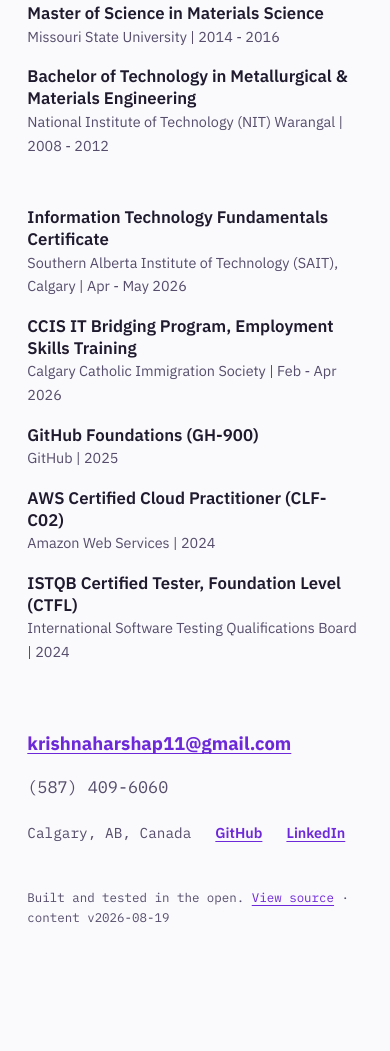
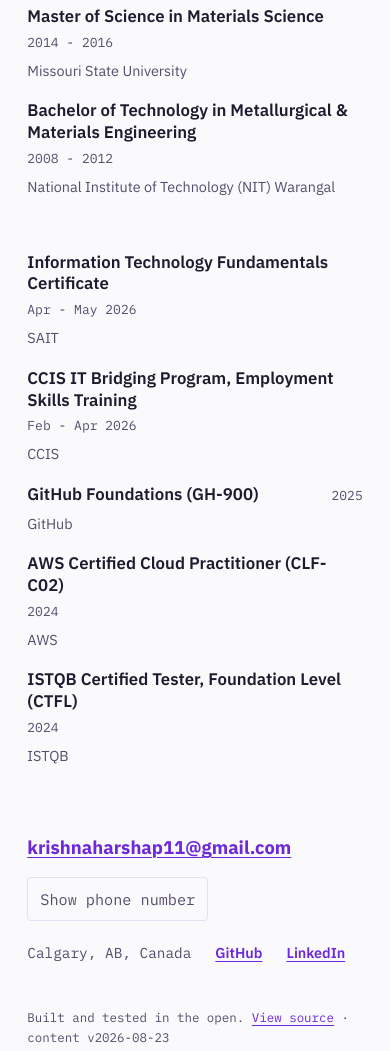
Before and after one commit to krishnaharshap/professional-website-resume, a website with bundled scripts: page index.html in a window 390 px wide. Shown: the part 10917-11968 px from the top of the page. Before the commit the page ends 11913 px from the top, so only its background shows below. Built offline with nearby package versions, Linux system fonts and the light colour scheme.

Commit message:
Defer phone number to a click-to-reveal control, tighten credentials layout
The phone number sat in plain static HTML in two places: the contact
block's no-JS fallback and the print-only contact line, both readable
by a plain fetch of the page before any JS runs. Replaced the visible
rendering with a "Show phone number" button that builds a real tel:
link from the already-fetched resume data on click, moving focus to
the new link so the reveal doubles as the announcement for screen
readers without a redundant aria-live callout. Dropped the phone from
the static fallback entirely, matching the page's existing no-JS
posture; the print line now fills in during hydration instead of
shipping as static text.

This narrows exposure to casual scraping of rendered HTML - it does
not and cannot hide data/resume-data.json itself, which has to stay
fetchable for the rest of the page to hydrate.

Credentials entries also get the same head/duration split already
used one section up in Experience, and certification issuers are
trimmed to the abbreviations already used elsewhere in this same data
(SAIT, CCIS, AWS, ISTQB) rather than their full names, cutting visual
density without dropping any actual information.

```diff
--- a/css/styles.css
+++ b/css/styles.css
@@ -354,7 +354,17 @@ a:hover { text-decoration-thickness: 2px; }
   margin-bottom: 2.5rem;
 }
 .credential-item { margin-bottom: 1.1rem; }
-.credential-item p { color: var(--text-2); font-size: 0.9em; }
+.credential-head {
+  display: flex;
+  flex-wrap: wrap;
+  justify-content: space-between;
+  align-items: baseline;
+  gap: 0.25rem 1.5rem;
+  margin: 0.2rem 0 0.35rem;
+}
+.credential-head h3 { margin: 0; }
+.credential-duration { font-size: 0.8125rem; color: var(--text-2); white-space: nowrap; }
+.credential-item p { color: var(--text-2); font-size: 0.9em; margin: 0; }
 
 /* Contact is grouped in two tiers: primary (email, phone) reads first and
    largest since it is the actual reach-out action; secondary (location,
@@ -376,6 +386,18 @@ a:hover { text-decoration-thickness: 2px; }
   align-items: center;
 }
 .contact-primary span { font-size: 1.05rem; color: var(--text-2); }
+.phone-reveal {
+  font-family: "IBM Plex Mono", ui-monospace, monospace;
+  font-size: 0.95rem;
+  color: var(--text-2);
+  background: none;
+  border: 1px solid var(--border);
+  border-radius: 4px;
+  padding: 0.35rem 0.75rem;
+  min-height: 44px;
+  cursor: pointer;
+}
+.phone-reveal:hover, .phone-reveal:focus-visible { border-color: var(--accent); color: var(--accent); }
 .contact-secondary {
   display: flex;
   flex-wrap: wrap;
--- a/data/resume-data.json
+++ b/data/resume-data.json
@@ -256,12 +256,12 @@
   "certifications": [
     {
       "name": "Information Technology Fundamentals Certificate",
-      "issuer": "Southern Alberta Institute of Technology (SAIT), Calgary",
+      "issuer": "SAIT",
       "year": "Apr - May 2026"
     },
     {
       "name": "CCIS IT Bridging Program, Employment Skills Training",
-      "issuer": "Calgary Catholic Immigration Society",
+      "issuer": "CCIS",
       "year": "Feb - Apr 2026"
     },
     {
@@ -271,12 +271,12 @@
     },
     {
       "name": "AWS Certified Cloud Practitioner (CLF-C02)",
-      "issuer": "Amazon Web Services",
+      "issuer": "AWS",
       "year": "2024"
     },
     {
       "name": "ISTQB Certified Tester, Foundation Level (CTFL)",
-      "issuer": "International Software Testing Qualifications Board",
+      "issuer": "ISTQB",
       "year": "2024"
     }
   ],
--- a/index.html
+++ b/index.html
@@ -1,5 +1,5 @@
 <!DOCTYPE html>
-<html lang="en" data-content-version="2026-08-19" data-collector="https://portfolio-analytics.krishnaharshap11.workers.dev/e">
+<html lang="en" data-content-version="2026-08-23" data-collector="https://portfolio-analytics.krishnaharshap11.workers.dev/e">
 <head>
 <meta charset="UTF-8">
 <meta name="viewport" content="width=device-width, initial-scale=1.0">
@@ -68,7 +68,7 @@
   <section class="slide hero" id="hero" tabindex="-1" aria-label="Introduction">
     <p class="eyebrow mono">QA ENGINEER / SDET &middot; CALGARY, AB</p>
     <h1>Krishna Harsha Puppala</h1>
-    <p class="print-contact mono">krishnaharshap11@gmail.com &middot; (587) 409-6060 &middot; Calgary, AB &middot; github.com/krishnaharshap &middot; linkedin.com/in/krishna-p-472514236</p>
+    <p class="print-contact mono">krishnaharshap11@gmail.com &middot; <span id="print-contact-phone"></span> Calgary, AB &middot; github.com/krishnaharshap &middot; linkedin.com/in/krishna-p-472514236</p>
     <p class="value-prop">
       I test by risk, a habit built where defects meant recalls. Six years from
       FDA-regulated medical device manufacturing to enterprise SaaS: Selenium and
@@ -144,7 +144,6 @@
       <!-- Static fallback so contact survives any hydration failure -->
       <div class="contact-primary">
         <a href="mailto:krishnaharshap11@gmail.com" title="krishnaharshap11@gmail.com">krishnaharshap11@gmail.com</a>
-        <span class="mono">(587) 409-6060</span>
       </div>
       <div class="contact-secondary">
         <span class="mono">Calgary, AB, Canada</span>
--- a/js/data.js
+++ b/js/data.js
@@ -3,7 +3,7 @@
 // allowlist. Sections are never added or removed, only filled, so the
 // dot rail, hashes, and print layout stay stable on partial data.
 
-const ALLOWED_PROTOCOLS = ["https:", "mailto:"];
+const ALLOWED_PROTOCOLS = ["https:", "mailto:", "tel:"];
 
 // Entries before this index render in #experience-body (software QA,
 // 2023 - present: Walnut, upskilling, SGIC, AppLabb), the rest in
@@ -111,10 +111,39 @@ function renderCaseStudy(caseStudy) {
 
 function renderCredential(entry) {
   const item = el("div", "credential-item");
-  item.append(el("h3", null, entry.degree || entry.name));
-  const detail = [entry.institution || entry.issuer, entry.year].filter(Boolean).join(" | ");
-  item.append(el("p", null, detail));
+  const head = el("div", "credential-head");
+  head.append(el("h3", null, entry.degree || entry.name));
+  head.append(el("span", "credential-duration mono", entry.year));
+  item.append(head);
+  item.append(el("p", null, entry.institution || entry.issuer));
   return item;
+}
+
+/**
+ * Phone stays out of the initial DOM entirely so a plain fetch of this page's
+ * HTML never sees it - only a real click does. This defends against casual
+ * scraping of rendered page text; it does not and cannot defend against
+ * someone fetching data/resume-data.json directly, since that file has to
+ * stay publicly fetchable for the rest of the site to hydrate at all.
+ */
+function renderPhoneReveal(phone) {
+  const button = el("button", "phone-reveal mono", "Show phone number");
+  button.type = "button";
+  button.addEventListener(
+    "click",
+    () => {
+      const digits = phone.replace(/\D/g, "");
+      const tel = digits.length === 10 ? "1" + digits : digits;
+      const anchor = link("tel:+" + tel, phone, { external: false });
+      button.replaceWith(anchor);
+      // Focus follows the removed button to the thing that replaced it -
+      // this is the reveal announcement, so no separate aria-live region:
+      // a screen reader already announces the newly focused link's name.
+      anchor.focus();
+    },
+    { once: true }
+  );
+  return button;
 }
 
 export async function hydrate() {
@@ -146,7 +175,7 @@ export async function hydrate() {
         const primary = el("div", "contact-primary");
         primary.append(
           link("mailto:" + data.contact.email, data.contact.email, { external: false }),
-          el("span", "mono", data.contact.phone)
+          renderPhoneReveal(data.contact.phone)
         );
         const secondary = el("div", "contact-secondary");
         secondary.append(
@@ -156,6 +185,9 @@ export async function hydrate() {
         );
         host.replaceChildren(primary, secondary);
       }
+
+      const printPhone = document.getElementById("print-contact-phone");
+      if (printPhone) printPhone.textContent = data.contact.phone + " ·";
     }
 
     const updated = document.getElementById("last-updated");
```
Also changed, not shown: tests/a11y.spec.ts (+22 -0 lines), tests/content.spec.ts (+25 -2 lines).
